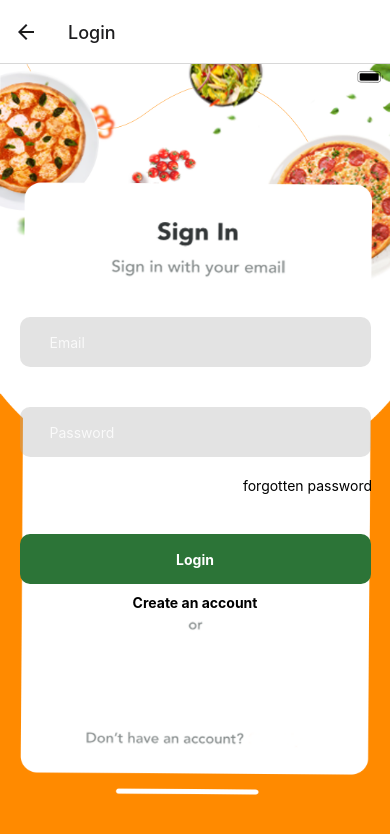
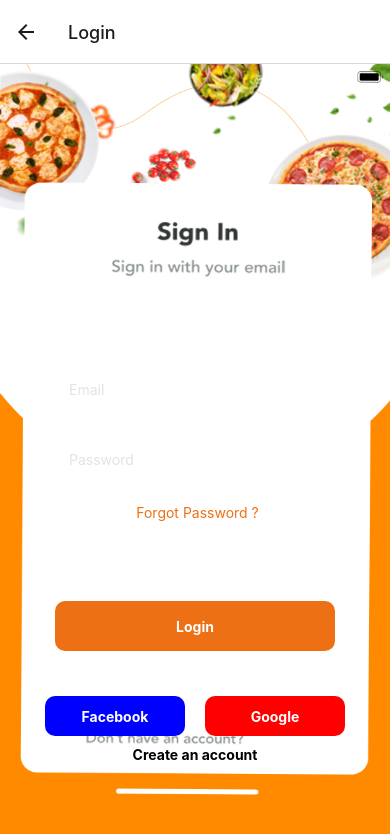
Before and after one commit to salahsaed5/Pizza-App, a React Native app in the folder Food_proj/: screen /Login in a window 390 px wide. Shown: the top 834 px of the page. Built offline with nearby package versions, Linux system fonts and the light colour scheme.

Commit message:
Created  login page

```diff
--- a/Food_proj/App.js
+++ b/Food_proj/App.js
@@ -2,7 +2,7 @@ import { StatusBar } from 'expo-status-bar';
 import { StyleSheet, Text, View } from 'react-native';
 import React from 'react';
 import Login from './components/Login';
-import Signup from '../components/Signup';
+//import Signup from '../components/Signup';
 import GetStart from './components/GetStart';
 import GetStart2 from './components/GetStart2';
 import GetStart3 from './components/GetStart3';
--- a/Food_proj/components/Login.js
+++ b/Food_proj/components/Login.js
@@ -11,32 +11,30 @@ export default function Login({ navigation }) {
     const image =require("../assets/Signinwithoutbutton.png");
     return (
         <View style={styles.container}>
-            <ImageBackground source={image} style={styles.Background}>
-
-
-            <View style={styles.loginView}>
+     <ImageBackground source={image} style={styles.Background}>
+     <View style={styles.loginView}>
                 <View style={styles.inputView}>
                     <TextInput
                         style={styles.TextInput}
                         placeholder="Email"
                         value={email}
-                        placeholderTextColor="#fffc"
+                        placeholderTextColor="#ababab55"
                         onChangeText={(email) => setEmail(email)}
                     />
                 </View>
-                <View style={styles.inputView}>
+                <View style={styles.inputView2}>
                     <TextInput
                         style={styles.TextInput}
                         placeholder="Password"
                         value={password}
-                        placeholderTextColor="#fffc"
+                        placeholderTextColor="#ababab55"
                         secureTextEntry={true}
                         onChangeText={(password) => setPassword(password)}
                     />
                 </View>
                 <View style={styles.forgottenView}>
                     <TouchableOpacity style={[styles.loginText, { color: "#4040fdaa" }]} onPress={()=>navigation.navigate('ForgetPassword')}>
-                        <Text >forgotten password</Text>
+                        <Text style={styles.forgottentext}>Forgot Password ?</Text>
                     </TouchableOpacity>
                 </View>
 
@@ -46,12 +44,19 @@ export default function Login({ navigation }) {
                     <TouchableOpacity style={styles.loginBtn}  >
                         <Text style={styles.loginText}>Login</Text>
                     </TouchableOpacity>
+                    <TouchableOpacity style={styles.FacebookBtn}  >
+                        <Text style={styles.loginText}>Facebook</Text>
+                    </TouchableOpacity>
+                    <TouchableOpacity style={styles.GoogleBtn}  >
+                        <Text style={styles.loginText}>Google</Text>
+                    </TouchableOpacity>
                     <TouchableOpacity style={styles.CreateBtn}  >
                         <Text style={[styles.loginText, { color: "black" }]}>Create an account</Text>
                     </TouchableOpacity>
                 </View>
             </View>
             </ImageBackground>
+
         </View>
     );
 }
@@ -63,24 +68,32 @@ const styles = StyleSheet.create({
     },
     Background: {
 
-       justifyContent: 'center',
-       alignItems: 'flex-end',
-        height :'100%',
-        width: '100%',
+        // justifyContent: 'flex-end',
+         width: '100%',
+         height: '100%',
 
-    },
+     },
     loginView: {
         alignItems: 'center',
         width: '100%',
     },
     inputView: {
-        backgroundColor: '#ababab55',
+        backgroundColor: '#fffc',
+        borderColor:'#505050',
         borderRadius: 10,
-        width: '90%',
+        width: '80%',
         height: 50,
-        marginTop: 20,
+        marginTop: 300,
         marginBottom: 20,
-        alignItems: 'flex-start',
+
+    },
+    inputView2: {
+        backgroundColor: '#fffc',
+        borderRadius: 10,
+        width: '80%',
+        height: 50,
+        marginBottom: 20,
+
     },
     TextInput: {
         height: 50,
@@ -95,17 +108,41 @@ const styles = StyleSheet.create({
     },
     forgottenView: {
         marginBottom: 40,
-        marginLeft: 100,
+        marginLeft: -120,
         paddingLeft: 125,
     },
+    forgottentext: {
+        color:'#ED7014',
+    },
     loginBtn: {
-        width: "100%",
-        marginBottom: 10,
+        width: "80%",
+        marginTop: 40,
+        marginBottom: 45,
         borderRadius: 10,
         height: 50,
         alignItems: "center",
         justifyContent: "center",
-        backgroundColor: "#2c7437",
+        backgroundColor: "#ED7014",
+    },
+    FacebookBtn: {
+        width: "40%",
+        marginRight: 160,
+        marginBottom: -40,
+        borderRadius: 10,
+        height: 40,
+        alignItems: "center",
+        justifyContent: "center",
+        backgroundColor: "blue",
+    },
+    GoogleBtn: {
+        width: "40%",
+        marginLeft: 160,
+        marginBottom: 10,
+        borderRadius: 10,
+        height: 40,
+        alignItems: "center",
+        justifyContent: "center",
+        backgroundColor: "red",
     },
     CreateBtn: {
     },
```
